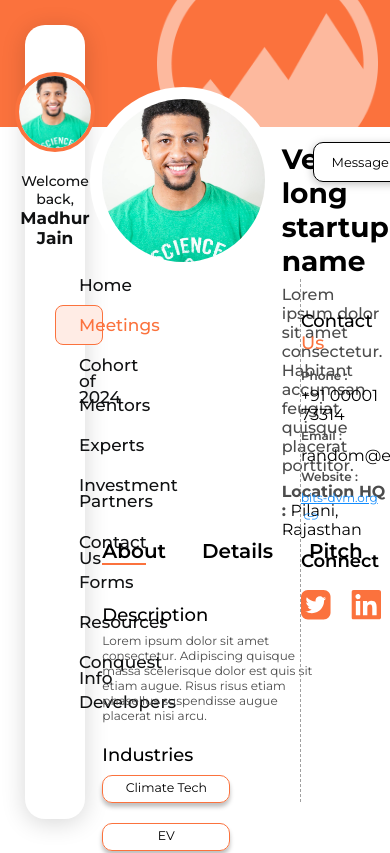
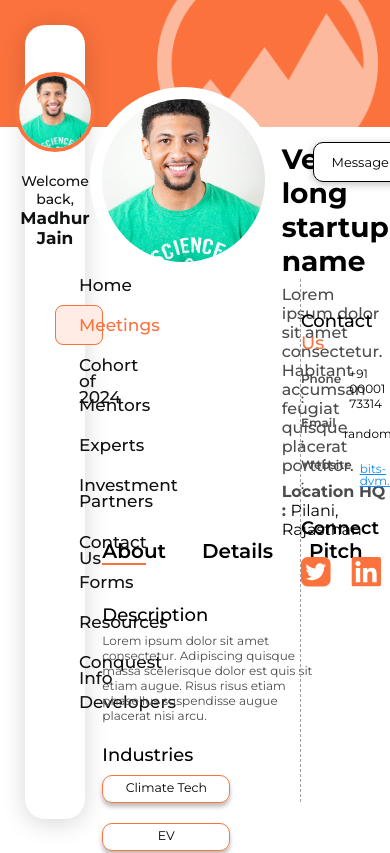
Before and after one commit to dvm-bitspilani/cel-conquest-2024, a React (Vite) app: page /dashboard/startup-profile in a window 390 px wide. Shown: the top 853 px of the page. Built offline with nearby package versions, Linux system fonts and the light colour scheme.

Commit message:
Update StartupProfileContact.jsx
Adding mobile class for responsive

```diff
--- a/src/components/Startups/StartupProfileContact/StartupProfileContact.jsx
+++ b/src/components/Startups/StartupProfileContact/StartupProfileContact.jsx
@@ -6,15 +6,15 @@ export default function StartupProfileContact({ phone, email, website, twitter,
             <div className={styles.contactUsWrapper}>
                 <div className={styles.contactContainer}>
                     <div className={styles.title}>Contact <span>Us</span></div>
-                    <div>
+                    <div className={styles.mobile}>
                         <div className={styles.type}>Phone :</div>
                         <div className={styles.details}>{phone}</div>
                     </div>
-                    <div>
+                    <div className={styles.mobile}>
                         <div className={styles.type}>Email :</div>
                         <div className={styles.details}>{email}</div>
                     </div>
-                    <div>
+                    <div className={styles.mobile}>
                         <div className={styles.type}>Website :</div>
                         <span className={styles.website}>{website}</span>
                         <svg className={styles.link} xmlns="http://www.w3.org/2000/svg" width="18" height="18" viewBox="0 0 18 18" fill="none">
```
